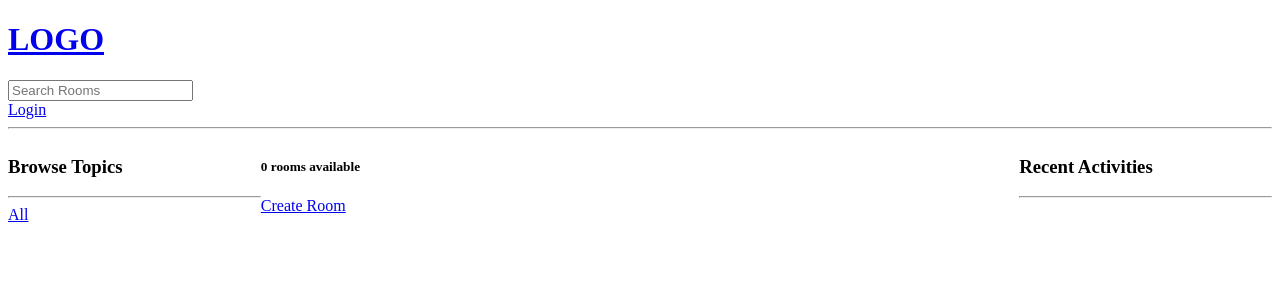
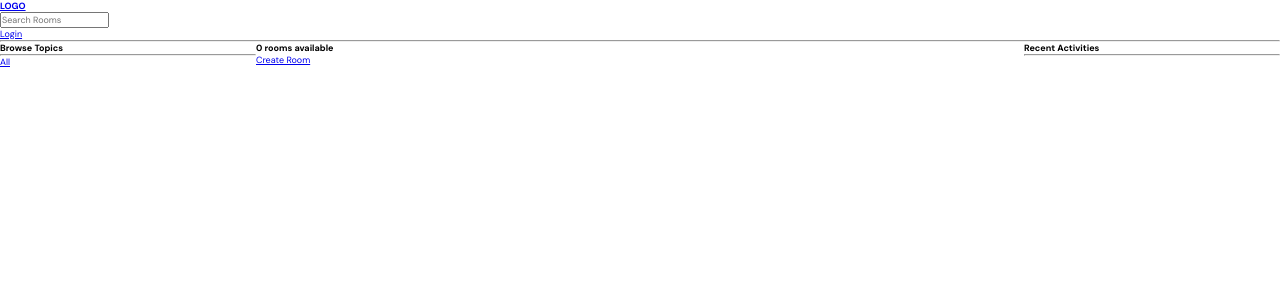
Before and after one commit to JustA3DObject/DevFriends, a Django app: page / in a window 1280 px wide. Shown: the top 300 px of the page. Run offline with Django 4.2, Linux system fonts and the light colour scheme; data that the repository does not hold is empty.

Commit message:
Added some CSS

```diff
--- a/devfriends/static/css/master.css
+++ b/devfriends/static/css/master.css
@@ -11,6 +11,20 @@
     --color-bg: #2d2d39;
     --color-success: #5dd693;
     --color-error: #fc4b0b;
+}
+
+* {
+    font-family: "DM Sans", -apple-system, BlinkMacSystemFont, "Segoe UI", Roboto, Oxygen, Ubuntu, Cantarell, "Open Sans", "Helvetica Neue", sans-serif;
+    margin: 0;
+    padding: 0;
+    box-sizing: border-box;
+    text-rendering: optimizeLegibility;
+    /* color: inherit; */
+    font-size: inherit;
+}
+
+html {
+    font-size: 56.25%;
 }
 
 .home-container {
```
